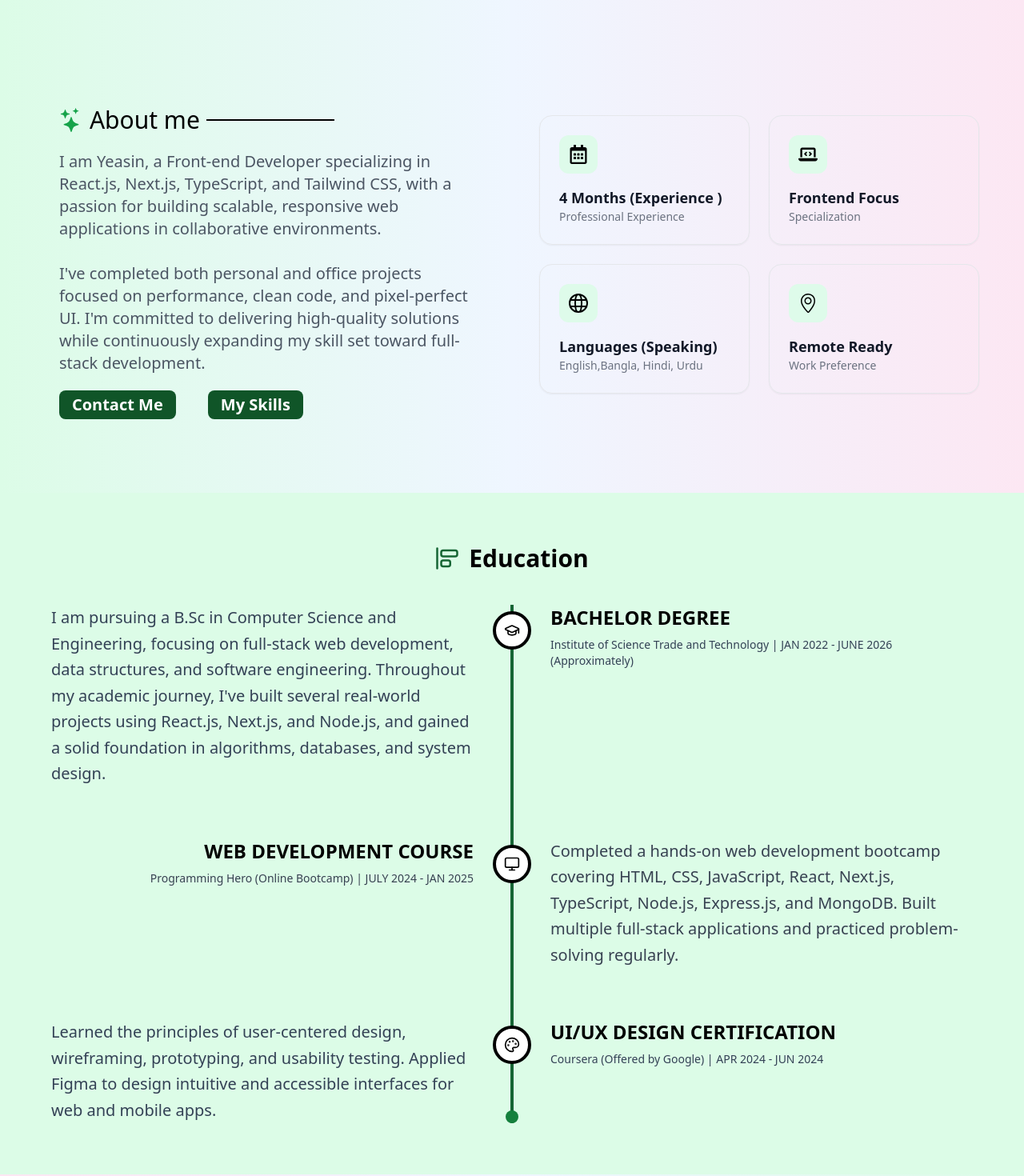
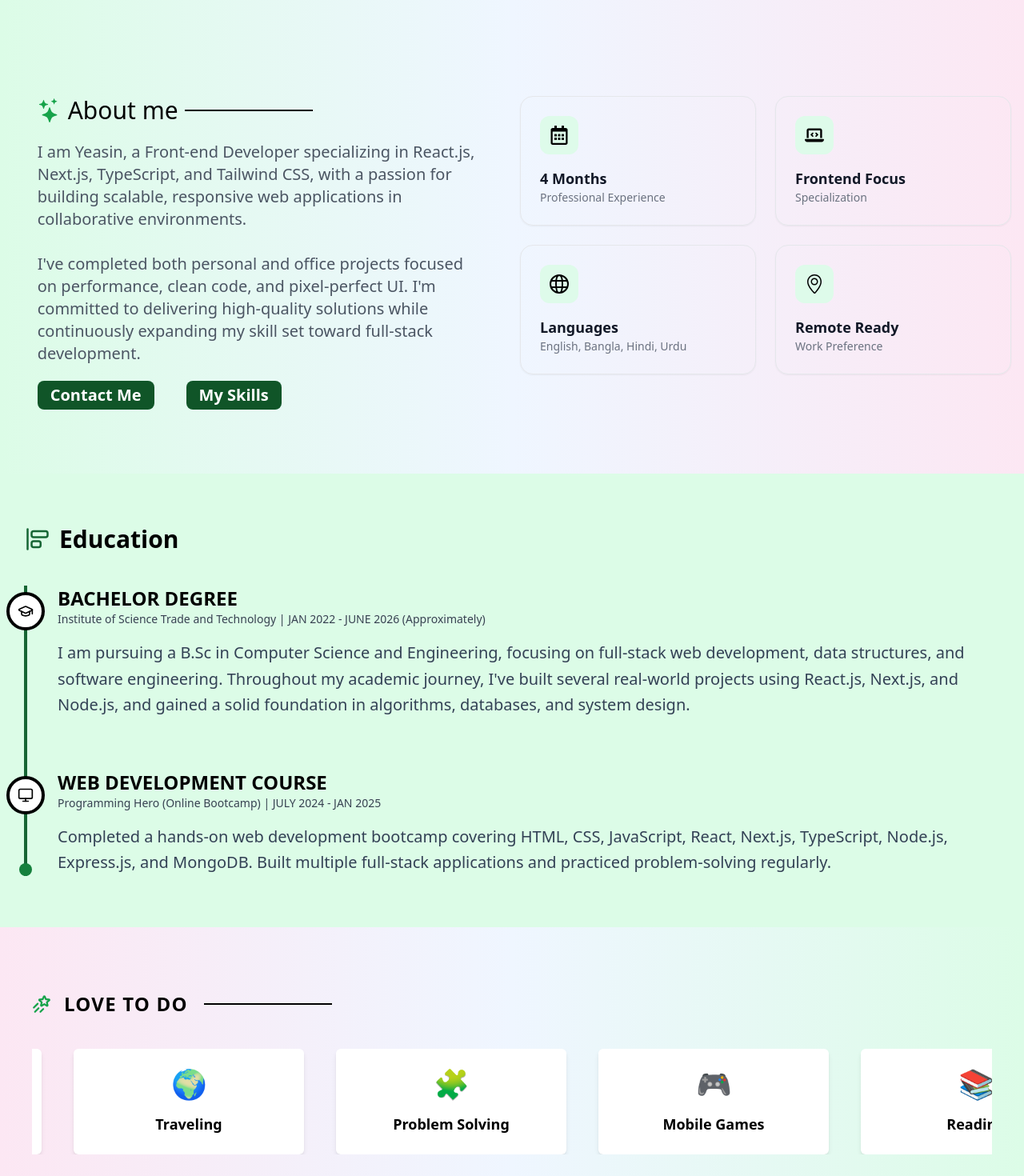
Before and after one commit to mdYeasinIslam/My_Portfolio, a Next.js app: page / in a window 1280 px wide. Shown: the part 760-2230 px from the top of the page at 80% size. Built offline with nearby package versions, Linux system fonts and the light colour scheme.

Commit message:
update education section

```diff
--- a/src/components/About/About.tsx
+++ b/src/components/About/About.tsx
@@ -9,7 +9,7 @@ export const About = () => {
       id="About"
       className="py-20 bg-gradient-to-r from-green-100 via-blue-50 to-pink-100"
     >
-      <div className="container mx-auto grid grid-cols-1 md:grid-cols-2  px-4 md:px-2 lg:px-8 gap-5   text-white">
+      <div className="container mx-auto grid grid-cols-1 md:grid-cols-2 gap-5 md:gap-3  lg:gap-5   text-white">
         {/* Image Section */}
         {/* <Image
           src="/about/about1.jpg"
@@ -23,7 +23,7 @@ export const About = () => {
         </div>
 
         {/* About Content */}
-        <div className=" md:w-[90%] my-auto mx-auto  md:p-3 space-y-5 text-black">
+        <div className=" lg:w-[90%] my-auto mx-auto   space-y-5 text-black">
           <h1 className="text-3xl font-medium flex items-center gap-2">
             <BsStars className="text-green-600" />
             <span>About me </span>
--- a/src/components/About/AboutCards.tsx
+++ b/src/components/About/AboutCards.tsx
@@ -5,47 +5,48 @@ import { GrLanguage } from 'react-icons/gr';
 import { SlLocationPin } from "react-icons/sl";
 
 const AboutCards = () => {
+  const cards = [
+    {
+      icon: FaRegCalendarAlt,
+      bgColor: '#DEFBEA',
+      title: '4 Months',
+      subtitle: 'Professional Experience'
+    },
+    {
+      icon: FaLaptopCode,
+      bgColor: '#DEFBEA',
+      title: 'Frontend Focus',
+      subtitle: 'Specialization'
+    },
+    {
+      icon: GrLanguage,
+      bgColor: '#DEFBEA',
+      title: 'Languages',
+      subtitle: 'English, Bangla, Hindi, Urdu'
+    },
+    {
+      icon: SlLocationPin,
+      bgColor: '#DEFBEA',
+      title: 'Remote Ready',
+      subtitle: 'Work Preference'
+    }
+  ];
+
   return (
-    <div className="max-w-4xl mx-auto p-6">
-      <div className="grid grid-cols-1 sm:grid-cols-2 gap-6">
-        <div className="p-6 rounded-2xl border border-gray-200 shadow-sm hover:shadow transition">
-          <div className="w-12 h-12 flex items-center justify-center rounded-xl bg-[#DEFBEA] mb-4">
-            <FaRegCalendarAlt className="w-6 h-6 text-black" />
-          </div>
-          <h3 className="text-lg font-semibold text-gray-900">
-            4 Months (Experience
-            )</h3>
-          <p className="text-sm text-gray-500">Professional Experience</p>
-        </div>
-
-        <div className="p-6 rounded-2xl border border-gray-200 shadow-sm hover:shadow transition">
-          <div className="w-12 h-12 flex items-center justify-center rounded-xl bg-[#DEFBEA] mb-4">
-            <FaLaptopCode className="w-6 h-6 text-black" />
-          </div>
-          <h3 className="text-lg font-semibold text-gray-900">
-            Frontend Focus
-          </h3>
-          <p className="text-sm text-gray-500">Specialization</p>
-        </div>
-
-        <div className="p-6 rounded-2xl border border-gray-200 shadow-sm hover:shadow transition">
-          <div className="w-12 h-12 flex items-center justify-center rounded-xl bg-[#DEFBEA] mb-4">
-            <GrLanguage className="w-6 h-6 text-black" />
-          </div>
-          <h3 className="text-lg font-semibold text-gray-900">
-            {" "}
-            Languages (Speaking)
-          </h3>
-          <p className="text-sm text-gray-500">English,Bangla, Hindi, Urdu</p>
-        </div>
-
-        <div className="p-6 rounded-2xl border border-gray-200 shadow-sm hover:shadow transition">
-          <div className="w-12 h-12 flex items-center justify-center rounded-xl bg-[#DEFBEA] mb-4">
-            <SlLocationPin className="w-6 h-6 text-black" />
-          </div>
-          <h3 className="text-lg font-semibold text-gray-900">Remote Ready</h3>
-          <p className="text-sm text-gray-500">Work Preference</p>
-        </div>
+    <div className="max-w-4xl mx-auto">
+      <div className="grid grid-cols-2 gap-3 md:gap-6">
+        {cards.map((card, index) => {
+          const Icon = card.icon;
+          return (
+            <div key={index} className="p-2 lg:p-4 xl:p-6 rounded-xl md:rounded-2xl border border-gray-200 shadow-sm hover:shadow transition">
+              <div className="w-12 h-12 flex items-center justify-center rounded-xl mb-4" style={{ backgroundColor: card.bgColor }}>
+                <Icon className="w-6 h-6 text-black" />
+              </div>
+              <h3 className="text-lg font-semibold text-gray-900">{card.title}</h3>
+              <p className="text-sm text-gray-500">{card.subtitle}</p>
+            </div>
+          );
+        })}
       </div>
     </div>
   );
--- a/src/components/Education/EduSection.tsx
+++ b/src/components/Education/EduSection.tsx
@@ -22,36 +22,37 @@ const educationData = [
     icon: Monitor,
     position: "left",
   },
-  {
-    id: 3,
-    title: "UI/UX DESIGN CERTIFICATION",
-    institution: "Coursera (Offered by Google)",
-    period: "APR 2024 - JUN 2024",
-    description:
-      "Learned the principles of user-centered design, wireframing, prototyping, and usability testing. Applied Figma to design intuitive and accessible interfaces for web and mobile apps.",
-    icon: Palette,
-    position: "right",
-  },
+  // {
+  //   id: 3,
+  //   title: "UI/UX DESIGN CERTIFICATION",
+  //   institution: "Coursera (Offered by Google)",
+  //   period: "APR 2024 - JUN 2024",
+  //   description:
+  //     "Learned the principles of user-centered design, wireframing, prototyping, and usability testing. Applied Figma to design intuitive and accessible interfaces for web and mobile apps.",
+  //   icon: Palette,
+  //   position: "right",
+  // },
 ];
 
 export default function EduSection() {
   return (
     <section className="py-16 px-4 bg-green-100">
-      <h1 className="flex items-center justify-center gap-3 pb-10 text-3xl font-semibold">
+      <div className="container mx-auto">
+        <div className="flex items-center  gap-3 pb-10 text-3xl font-semibold">
           <LuAlignStartVertical className="text-green-800" />
           <span>Education</span>
-      </h1>
-      <div className="max-w-6xl mx-auto">
+        </div>
+        <div className="">
           <div className="relative">
             {/* Vertical Timeline Line */}
-          <div className="absolute lg:left-1/2 transform -translate-x-1/2 w-1 bg-green-800 h-full"></div>
+            <div className="absolute left-10 lg:left-0 transform -translate-x-1/2 w-1 bg-green-800 h-full"></div>
 
             {/* Timeline Items */}
             <div className="space-y-16">
               {educationData?.map((item) => (
                 <div key={item.id} className="relative">
                   {/* Timeline Dot */}
-                <div className="absolute lg:left-1/2 transform -translate-x-1/2 -translate-y-1/2 top-8">
+                  <div className="absolute left-10 lg:left-0 transform -translate-x-1/2 -translate-y-1/2 top-8">
                     <div className="w-12 h-12 bg-white rounded-full flex items-center justify-center border-4 border-black">
                       <item.icon className="w-5 h-5 text-black" />
                     </div>
@@ -59,13 +60,28 @@ export default function EduSection() {
 
                   {/* Content */}
                   <div
-                  className={`grid lg:grid-cols-2 gap-8 items-start ${
+                    className={`grid grid-cols-1 relative left-10   gap-8 items-start ${
                       item?.position === "right" ? "" : ""
                     }`}
                   >
+                    <div className={` `}>
+                      <div className="pr-8">
+                        <h3 className="text-2xl font-bold text-black">
+                          {item.title}
+                        </h3>
+                        <p className="text-gray-700 text-sm font-medium mb-4">
+                          {item.institution} | {item.period}
+                        </p>
+                      </div>
+                      <div className="pr-8">
+                        <p className="text-slate-700 leading-relaxed text-start">
+                          {item.description}
+                        </p>
+                      </div>
+                    </div>
                     {/* Left Side */}
-                  <div
-                    className={`order-2 lg:order-none ${
+                    {/* <div
+                      className={` ${
                         item.position === "left" ? "text-right" : "text-right"
                       }`}
                     >
@@ -87,11 +103,11 @@ export default function EduSection() {
                           </p>
                         </div>
                       )}
-                  </div>
+                    </div> */}
 
                     {/* Right Side */}
-                  <div
-                    className={`order-2 lg:order-none${
+                    {/* <div
+                    className={`${
                       item.position === "right" ? "lg:text-left" : "lg:text-right"
                     }`}
                   >
@@ -113,15 +129,16 @@ export default function EduSection() {
                         </p>
                       </div>
                     )}
-                  </div>
+                  </div> */}
                   </div>
                 </div>
               ))}
             </div>
 
             {/* Timeline End Dot */}
-          <div className="absolute left-1/2 transform -translate-x-1/2 bottom-0">
+            <div className="absolute left-0 transform -translate-x-1/2 bottom-0">
               <div className="w-4 h-4 bg-green-700 rounded-full"></div>
+            </div>
           </div>
         </div>
       </div>
--- a/tailwind.config.js
+++ b/tailwind.config.js
@@ -6,7 +6,7 @@ export default {
   theme: {
     container: {
       center: true,
-      padding: "2rem",
+      padding: "1rem",
       screens: {
         "2xl": "1400px",
       }
```
Lines whose indentation alone changed are shown as unchanged.
